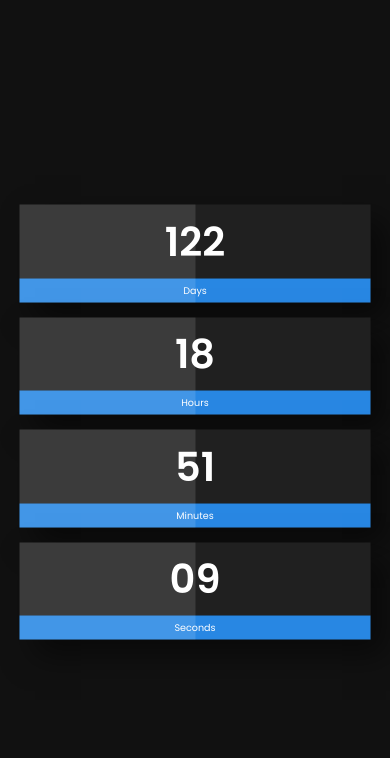
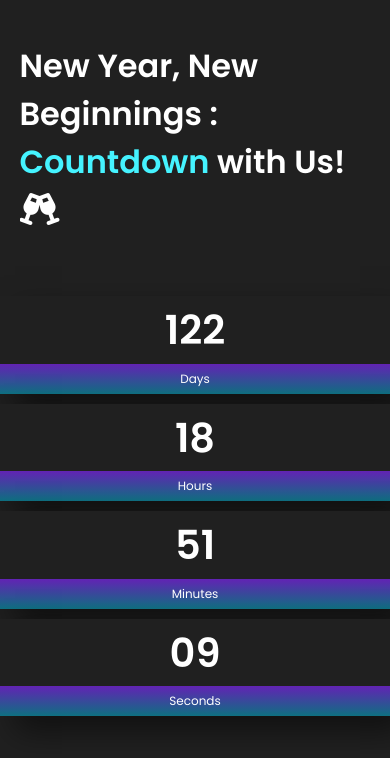
Before and after one commit to satyamsharma17/New-Year-Countdown, a plain HTML site: page index.html in a window 390 px wide. Drawn offline with Linux system fonts and the light colour scheme.

Commit message:
Fixed Bug & Updated File

```diff
--- a/index.html
+++ b/index.html
@@ -7,8 +7,13 @@
     <link href="https://fonts.googleapis.com/css2?family=Poppins:wght@400;600&display=swap" rel="stylesheet">
     <!-- Stylesheet -->
     <link rel="stylesheet" href="style.css">
+    <script src="https://kit.fontawesome.com/f59956b8e6.js" crossorigin="anonymous"></script>
 </head>
 <body>
+    <div class="container">
+        <h1>New Year, New Beginnings : <span class="main" >Countdown</span> with Us! <i class="fa-solid fa-champagne-glasses"></i></h1>
+    </div>
+
     <div class="countdown">
         <div class="box">
             <span class="num" id="day-box">00</span>
--- a/style.css
+++ b/style.css
@@ -6,7 +6,22 @@
     color: #ffffff;
 }
 body{
-    background-color: #111111;
+    display: flex;
+    justify-content: center;
+    align-items: center;
+    min-height: 100vh;
+    background: #202020;
+
+}
+.container{
+    width: 80vw;
+    display: flex;
+    justify-content: space-around;
+    position: absolute;
+    top: 20%;
+    left: 5%;
+    width: 90%;
+    overflow: auto;
 }
 .countdown{
     width: 80vw;
@@ -15,8 +30,11 @@ body{
     gap: 10px;
     position: absolute;
     transform: translate(-50%,-50%);
-    top: 50%;
+    top: 60%;
     left: 50%;
+}
+.main{
+    color: #45f3ff;
 }
 .box{
     width: 28vmin;
@@ -28,15 +46,36 @@ body{
     position: relative;
     box-shadow: 15px 15px 30px rgba(0,0,0,0.5);
     font-size: 16px;
+    transition: .5s ease;
+}
+.box::before {
+    content: "";
+    position: absolute;
+    width: 100%;
+    height: 100%;
+    background: repeating-linear-gradient(fron var(--a), #45f3ff 0%, #45f3ff 5%, transparent 40%, #45f3ff 50%);
+    animation: -1s;
+    border-radius: 20px;
 }
 .box:after{
     content: "";
     position: absolute;
     background-color: rgba(255,255,255,0.12);
-    height: 100%;
+    /* height: 100%;
     width: 50%;
-    left: 0;
+    left: 0; */
+    border-radius: 15px;
+    border: 8px #25252b;
 }
+.box:hover {
+    box-shadow:
+        0px 0px 20px 10px rgba(189, 101, 240, 0.7),
+        0px 0px 10px 5px rgba(90, 223, 233, 0.7),
+        0px 0px 10px 15px rgba(92, 230, 240, 0.7);
+    margin-top: -10px;
+    opacity: 1;
+}
+
 span.num{
     background-color: #202020;
     height: 100%;
@@ -48,7 +87,7 @@ span.num{
 }
 span.text{
     font-size: 1.2em;
-    background-color: #2887e3;
+    background-image: linear-gradient(rgb(98, 35, 180), rgb(14, 112, 129));
     display: block;
     width: 100%;
     text-align: center;
@@ -56,8 +95,12 @@ span.text{
     font-weight: 400;
 }
 @media screen and (max-width: 1024px){
+    .container{
+        top: 15%; /* Adjust the top position as needed */
+    }
     .countdown{
-        width: 85vw;
+        width: 70%;
+        /* width: 85vw; */
     }
     .box{
         height: 26vmin;
@@ -66,10 +109,14 @@ span.text{
     }
 }
 @media screen and (max-width: 768px){
+    .container{
+        top: 10%; /* Adjust the top position as needed */
+    }
     .countdown{
-        width: 90vw;
+        width: 90%;
+        /* width: 90vw;
         flex-wrap: wrap;
-        gap: 30px;
+        gap: 30px; */
     }
     .box{
         width: calc( 50% - 40px );
@@ -78,15 +125,20 @@ span.text{
     }
 }
 @media screen and (max-width: 480px){
+    .container{
+        top: 5%; /* Adjust the top position as needed */
+    }
     .countdown{
-        gap: 15px;
+        width: 100%;
+        flex-direction: column;
+        /* gap: 15px; */
     }
     .box{
         width: 100%;
         height: 25vmin;
         font-size: 8px;
     }
-    .span.text{
+    .box span.text{
         font-size: 1.5em;
     }
 }
```
